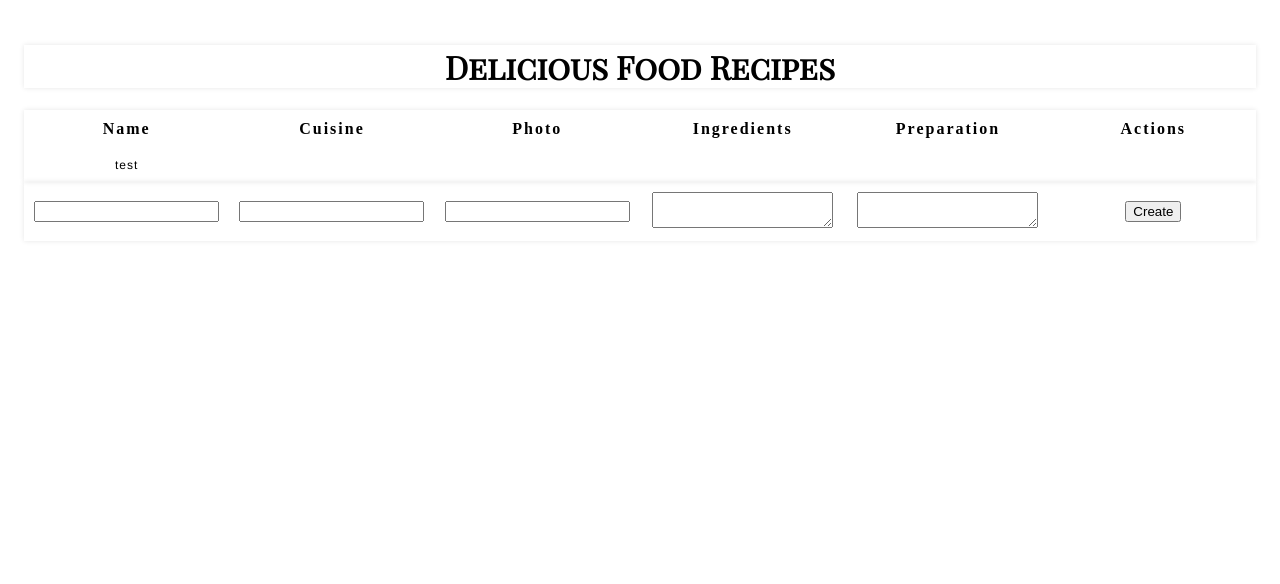
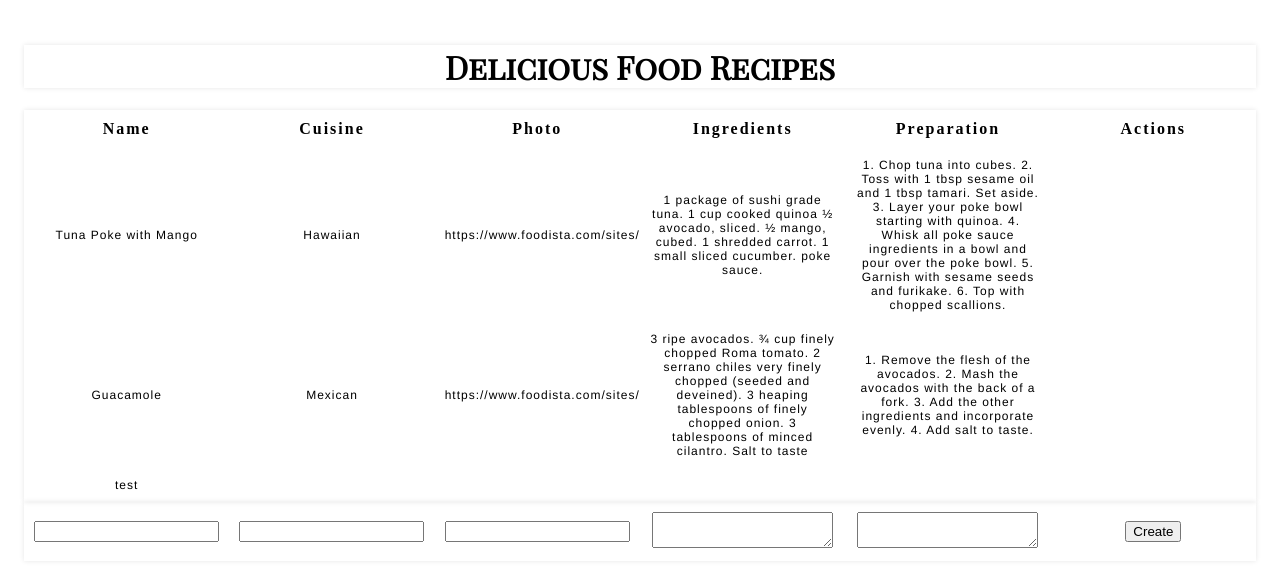
Before and after one commit to mlove161/recipe-proj, a React (Create React App) app: page / in a window 1280 px wide. Shown: the top 584 px of the page. Built offline with nearby package versions, Linux system fonts and the light colour scheme.

Commit message:
list all recipes

```diff
--- a/src/App.js
+++ b/src/App.js
@@ -14,7 +14,7 @@ function App() {
   return (
     <div className="App">
       <header><h1>Delicious Food Recipes</h1></header>
-      <RecipeList />
+      <RecipeList recipeList={recipes}/>
 
     </div>
   );
--- a/src/RecipeCreate.js
+++ b/src/RecipeCreate.js
@@ -28,7 +28,7 @@ function RecipeCreate() {
     setFormData({...initialFormState});
   };
 
-
+  // TODO: have submissions get added to current recipe list
   return (
     <form name="create" onSubmit={handleSubmit}>
       <table>
--- a/src/RecipeList.js
+++ b/src/RecipeList.js
@@ -2,7 +2,7 @@ import React from "react";
 import RecipeCreate from "./RecipeCreate";
 
 
-function RecipeList() {
+function RecipeList({recipeList}) {
 
   // TODO: Display the list of recipes using the structure of table that is provided.
   // TODO: Create at least one additional component that is used by this component.
@@ -23,6 +23,16 @@ function RecipeList() {
           </tr>
         </thead>
         <tbody>
+          {recipeList && recipeList.map(({name,cuisine,photo,ingredients,preparation,actions}, index) => (
+            <tr key={index}>
+              <td>{name}</td>
+              <td>{cuisine}</td>
+              <td>{photo}</td>
+              <td>{ingredients}</td>
+              <td>{preparation}</td>
+              <td>{actions}</td>
+            </tr>
+          ))}
          <tr>
           <td> test</td>
           <RecipeCreate />
```
